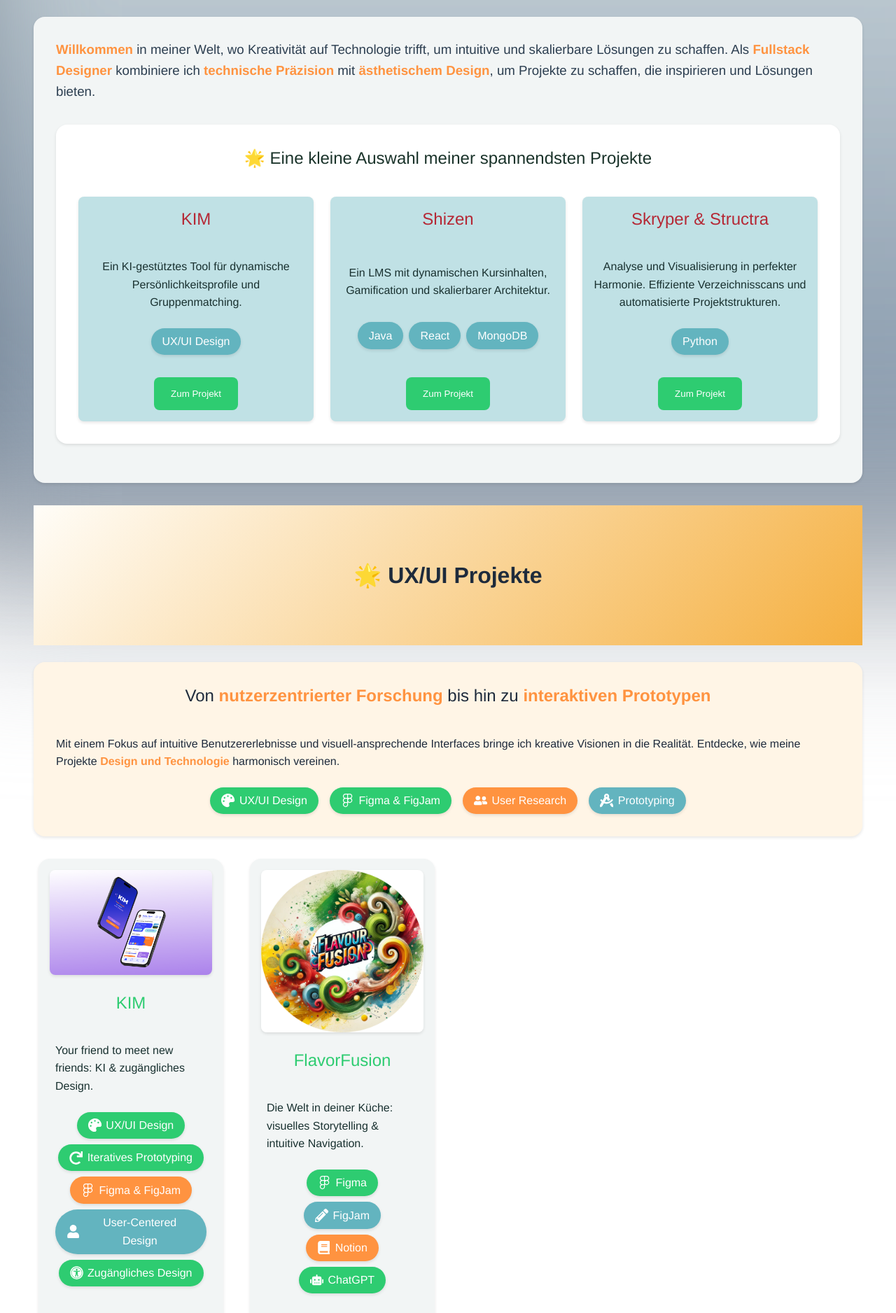
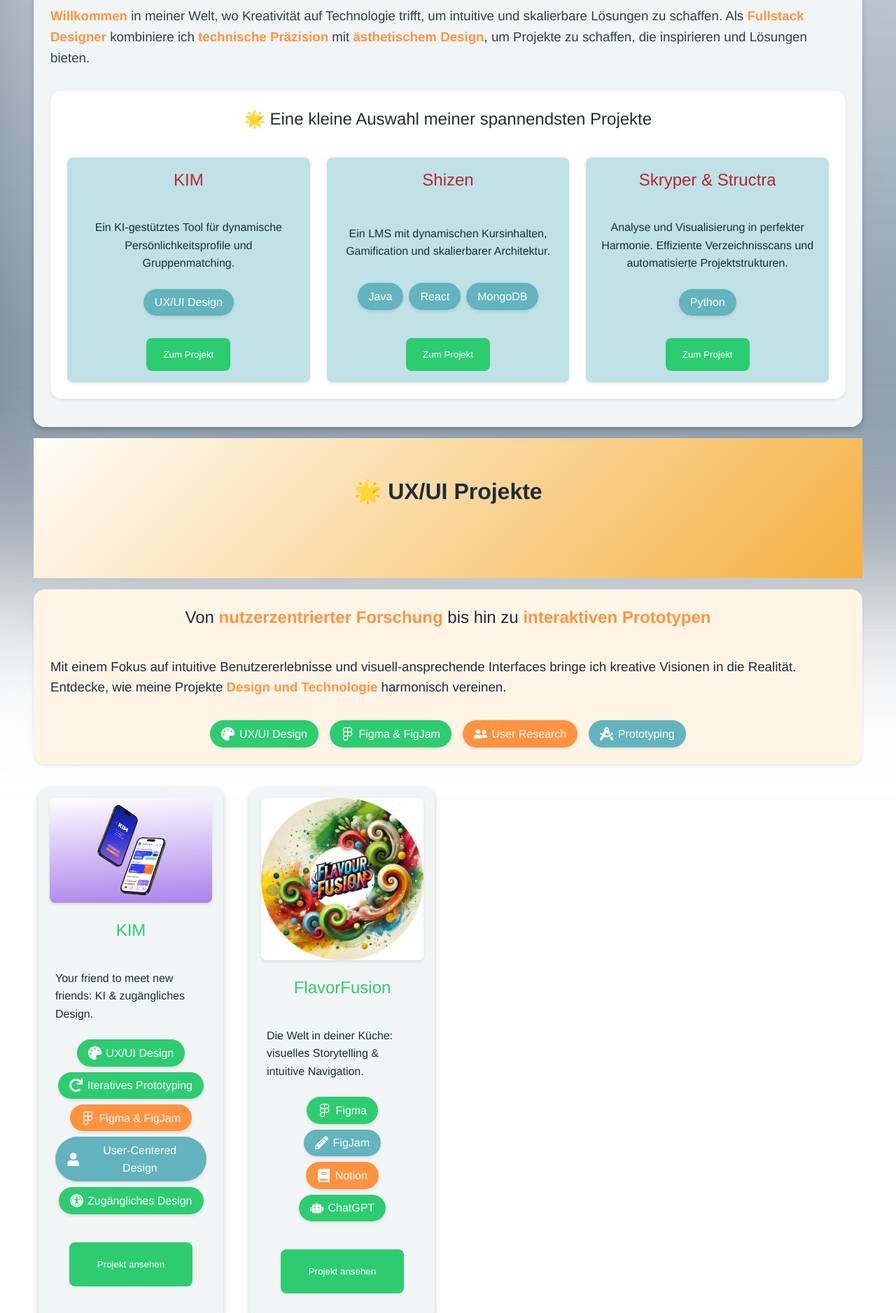
Before and after one commit to JonasZeihe/jonaszeihe.github.io, a React (Create React App) app: page / in a window 1280 px wide. Shown: the part 264-2140 px from the top of the page at 70% size. Built offline with nearby package versions, Linux system fonts and the light colour scheme.

Commit message:
Refactor more styling and layout

```diff
--- a/src/components/Wrapper/CardWrapper.js
+++ b/src/components/Wrapper/CardWrapper.js
@@ -9,7 +9,7 @@ const CardWrapper = styled(WrapperBase)`
 
   padding: ${({ theme }) => theme.spacing(1)};
   border-radius: ${({ theme }) => theme.borderRadius.large};
-  box-shadow: ${({ theme }) => theme.boxShadow.light};
+  box-shadow: ${({ theme }) => theme.boxShadow.medium};
   overflow: hidden;
 
   /* Subtile Interaktivität */
@@ -31,9 +31,9 @@ const CardWrapper = styled(WrapperBase)`
 
   /* Optimierung für mobile Geräte */
   @media (max-width: ${({ theme }) => theme.breakpoints.sm}) {
-    padding: ${({ theme }) => theme.spacing(1)};
+    margin: ${({ theme }) => theme.spacing(0)} auto;
     border-radius: ${({ theme }) => theme.borderRadius.medium};
-    box-shadow: ${({ theme }) => theme.boxShadow.glow};
+    box-shadow: ${({ theme }) => theme.boxShadow.heavy};
 
     &:hover {
       transform: none;
--- a/src/components/Wrapper/HeroWrapper.js
+++ b/src/components/Wrapper/HeroWrapper.js
@@ -5,7 +5,7 @@ const HeroWrapper = styled.div`
   width: 100%;
   min-height: 50vh;
   padding: ${({ theme }) => theme.spacing(4)};
-  margin-top: ${({ theme }) => theme.spacing(4)};
+  margin: auto;
 
   /* Zentrierung und Ausrichtung */
   display: flex;
@@ -30,10 +30,6 @@ const HeroWrapper = styled.div`
   box-shadow: ${({ theme, shadow }) =>
     shadow ? theme.boxShadow[shadow] : 'none'};
 
-  & > * {
-    margin: ${({ theme }) => theme.spacing(2)};
-  }
-
   /* Anpassung für größere Bildschirme */
   @media (min-width: ${({ theme }) => theme.breakpoints.md}) {
     min-height: 25vh;
--- a/src/components/Wrapper/SectionWrapper.js
+++ b/src/components/Wrapper/SectionWrapper.js
@@ -3,8 +3,7 @@ import WrapperBase from './WrapperBase';
 
 const SectionWrapper = styled(WrapperBase)`
   /* Grundlayout */
-  padding: ${({ theme }) => theme.spacing(4)};
-  margin: ${({ theme }) => theme.spacing(3)} auto;
+  padding: ${({ theme }) => theme.spacing(3)};
   border-radius: ${({ theme }) => theme.borderRadius.large};
   background: ${({ theme, backgroundColor }) =>
     backgroundColor
--- a/src/pages/01_Introduction.js
+++ b/src/pages/01_Introduction.js
@@ -35,13 +35,13 @@ export default function Introduction() {
 
   return (
     <>
-      <HeroWrapper gradient="accentToPrimary">
+      <HeroWrapper gradient="accentToPrimary" elevated>
         <Typography variant="h1" align="center" color="neutral.ultraLight">
           🎨 Design trifft Funktion – Mein Portfolio
         </Typography>
       </HeroWrapper>
 
-      <SectionWrapper backgroundColor="neutral.lightest">
+      <SectionWrapper backgroundColor="neutral.lightest" elevated>
         <Typography variant="h3" align="left" color="depth.main">
           <HighlightText>Willkommen</HighlightText> in meiner Welt, wo
           Kreativität auf Technologie trifft, um intuitive und skalierbare
--- a/src/pages/01_uxui/UxUiIntroduction.js
+++ b/src/pages/01_uxui/UxUiIntroduction.js
@@ -25,17 +25,18 @@ export default function UxUiIntroduction() {
 
   return (
     <>
-      <HeroWrapper gradient="highlightSoft">
+      <HeroWrapper gradient="highlightSoft" elevated>
         <Typography variant="h1" align="center" color="depth.dark">
           🌟 UX/UI Projekte
         </Typography>
       </HeroWrapper>
+
       <SectionWrapper backgroundColor="highlight.lightest">
         <Typography variant="h2" align="center" color="depth.dark">
           Von <HighlightText>nutzerzentrierter Forschung</HighlightText> bis hin
           zu <HighlightText>interaktiven Prototypen</HighlightText>
         </Typography>
-        <Typography variant="body" align="left" color="depth.dark">
+        <Typography variant="h3" align="left" color="depth.dark">
           Mit einem Fokus auf intuitive Benutzererlebnisse und
           visuell-ansprechende Interfaces bringe ich kreative Visionen in die
           Realität. Entdecke, wie meine Projekte{' '}
```
